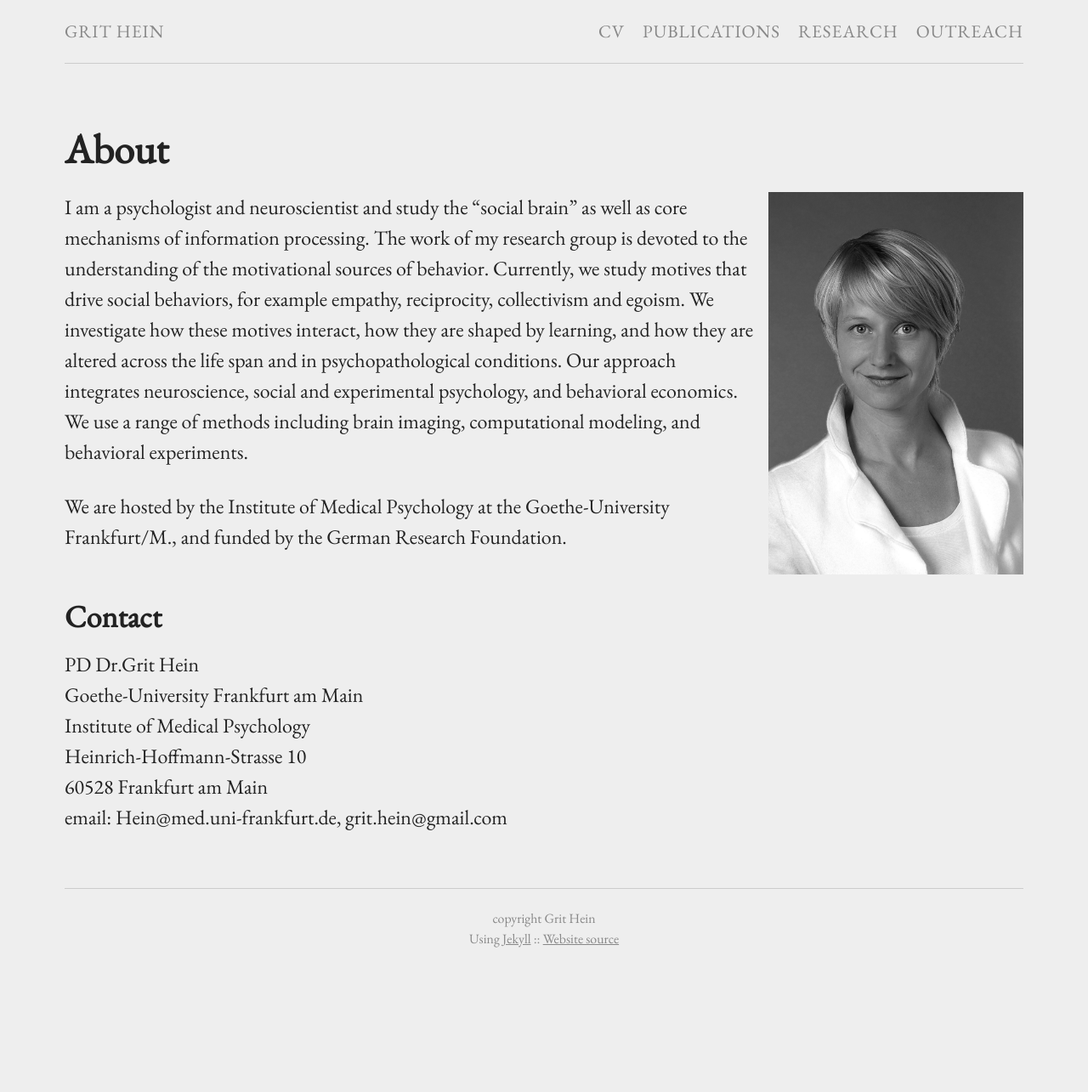
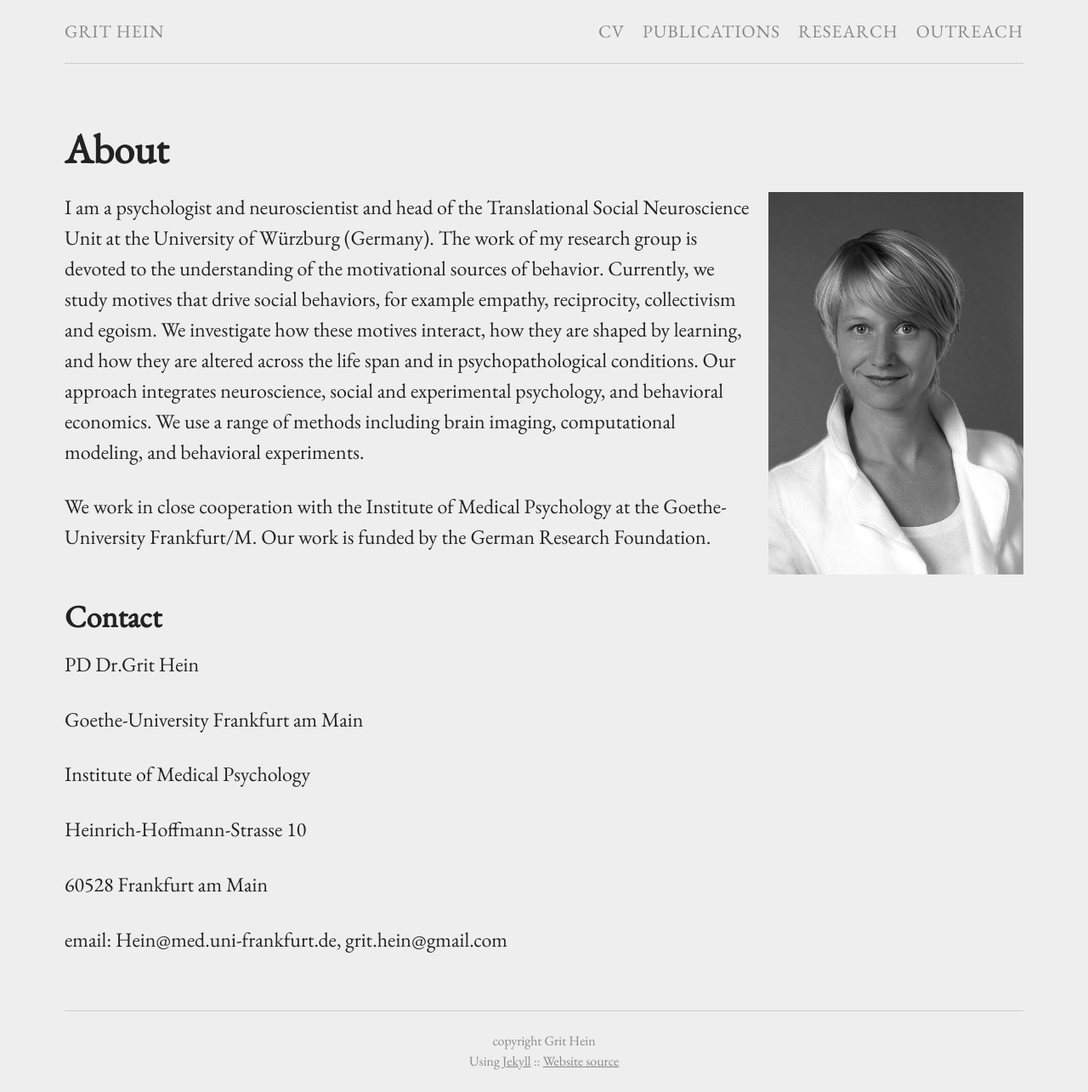
Before and after one commit to grithein/grithein, a Jekyll site: the page built from index.md, in a window 1280 px wide. Shown: the whole page at 85% size. Built offline with Jekyll 4.4.1, drawn with Linux system fonts in a browser that asks for light colours; before the commit the page ends 1141 px from its top, so only the background shows below that.

Commit message:
Update from Forestry.io - index.md

```diff
--- a/index.md
+++ b/index.md
@@ -3,19 +3,26 @@ title: About
 layout: page
 permalink: "/"
 ---
+
+
 {% include image.html url="images/Grit_pic.jpg" caption="" max_width="300px" align="right" %}
 
-I am a psychologist and neuroscientist and study the “social brain” as well as core mechanisms of information processing. The work of my research group is devoted to the understanding of the motivational sources of behavior. Currently, we study motives that drive social behaviors, for example empathy, reciprocity, collectivism and egoism. We investigate how these motives interact, how they are shaped by learning, and how they are altered across the life span and in psychopathological conditions. Our approach integrates neuroscience, social and experimental psychology, and behavioral economics. We use a range of methods including brain imaging, computational modeling, and behavioral experiments.
+I am a psychologist and neuroscientist and head of the Translational Social Neuroscience Unit at the University of Würzburg (Germany). The work of my research group is devoted to the understanding of the motivational sources of behavior. Currently, we study motives that drive social behaviors, for example empathy, reciprocity, collectivism and egoism. We investigate how these motives interact, how they are shaped by learning, and how they are altered across the life span and in psychopathological conditions. Our approach integrates neuroscience, social and experimental psychology, and behavioral economics. We use a range of methods including brain imaging, computational modeling, and behavioral experiments.
 
-We are hosted by the Institute of Medical Psychology at the Goethe-University Frankfurt/M., and funded by the German Research Foundation.
+We work in close cooperation with the Institute of Medical Psychology at the Goethe-University Frankfurt/M. Our work is funded by the German Research Foundation.
 
 ## Contact
 
 PD Dr.Grit Hein
+
 Goethe-University Frankfurt am Main
+
 Institute of Medical Psychology
+
 Heinrich-Hoffmann-Strasse 10
+
 60528 Frankfurt am Main
+
 email: Hein@med.uni-frankfurt.de, grit.hein@gmail.com
 
 [](mailto:grit.hein@gmail.com)
```
Also changed, not shown: .forestry/settings.yml (added).
